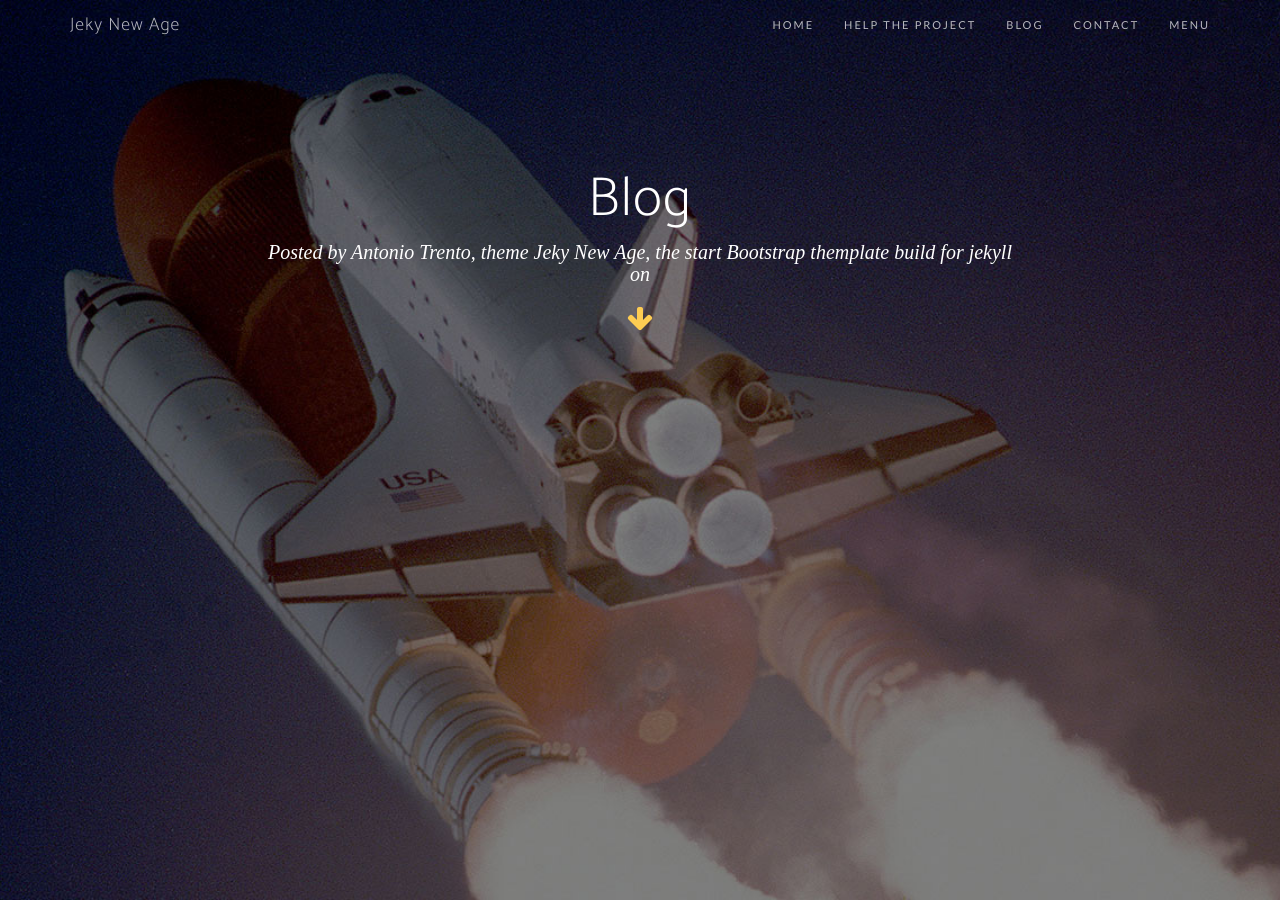
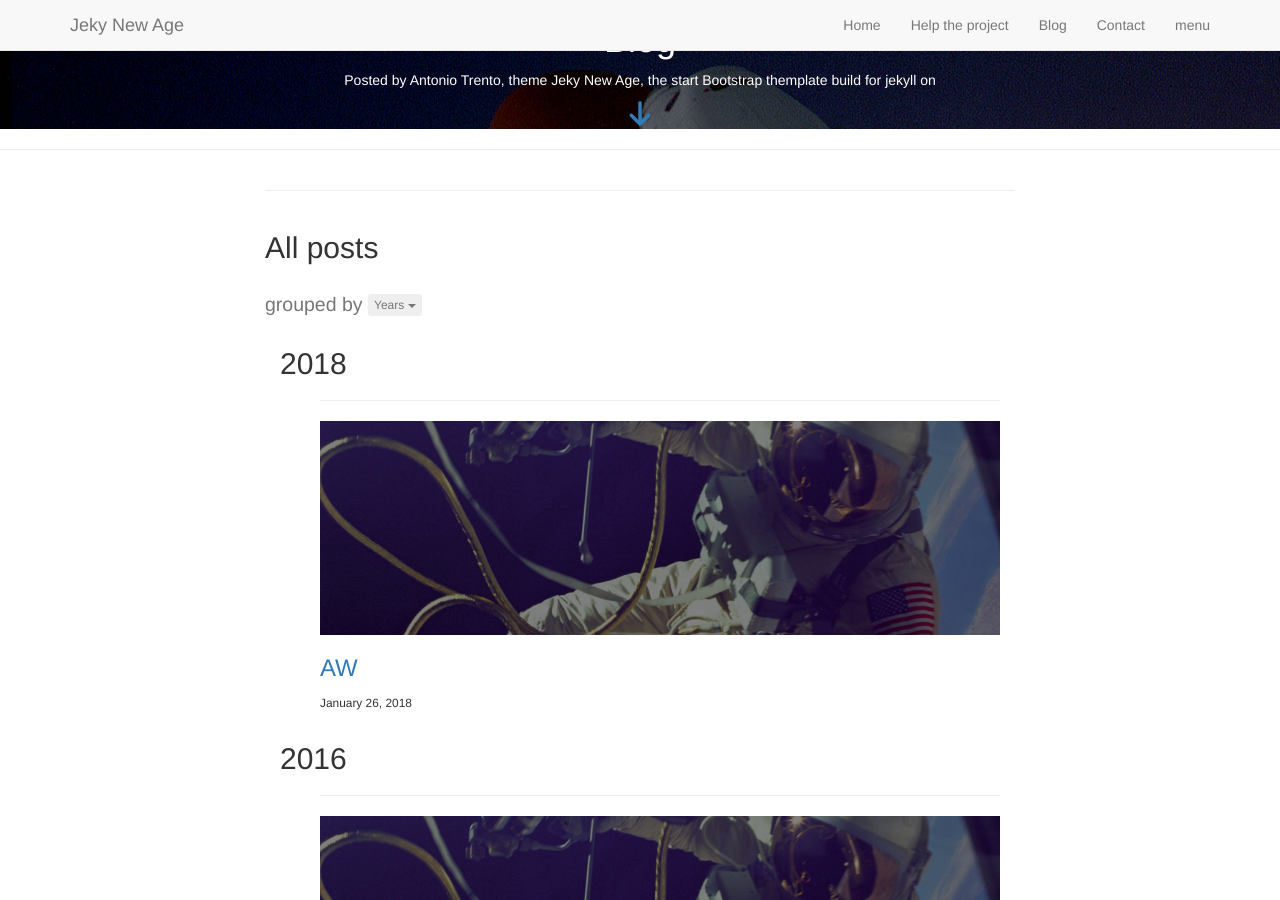
Before and after one commit to iesfg/blogblog, a Jekyll site: the page built from blog.html, in a window 1280 px wide and 900 px high. Built offline with Jekyll 4.4.1, drawn with Linux system fonts in a browser that asks for light colours; nearby versions of some CDN libraries; some web fonts are replaced; library files that are not in the unit come from our copies; comment, search, counter and statistics services are not loaded.

Commit message:
Update head.html

```diff
--- a/_includes/head.html
+++ b/_includes/head.html
@@ -9,7 +9,7 @@
     <title>{% if page.title %}{{ page.title }}{% else %}{{ site.title }}{% endif %}</title>
 
     <!-- Bootstrap Core CSS -->
-    <link rel="stylesheet" href="/vendor/bootstrap/css/bootstrap.min.css" type="text/css">
+    <link rel="stylesheet" href="vendor/bootstrap/css/bootstrap.min.css" type="text/css">
 
     <!-- Custom Fonts -->
     <link href="https://fonts.googleapis.com/css?family=Lato" rel="stylesheet">
@@ -17,14 +17,14 @@
     <link href="https://fonts.googleapis.com/css?family=Muli" rel="stylesheet">
 
     <!-- Plugin CSS -->
-    <link rel="stylesheet" href="/css/animate.min.css" type="text/css">
-    <link rel="stylesheet" href="/vendor/font-awesome/css/font-awesome.min.css">
-    <link rel="stylesheet" href="/vendor/simple-line-icons/css/simple-line-icons.css">
-    <link rel="stylesheet" href="/vendor/device-mockups/device-mockups.min.css">
+    <link rel="stylesheet" href="css/animate.min.css" type="text/css">
+    <link rel="stylesheet" href="vendor/font-awesome/css/font-awesome.min.css">
+    <link rel="stylesheet" href="vendor/simple-line-icons/css/simple-line-icons.css">
+    <link rel="stylesheet" href="vendor/device-mockups/device-mockups.min.css">
 
     <!-- Custom CSS
     <link rel="stylesheet" href="css/main.css" type="text/css"> -->
-    <link href="/css/main.css" rel="stylesheet">
+    <link href="css/main.css" rel="stylesheet">
 
     <!-- HTML5 Shim and Respond.js IE8 support of HTML5 elements and media queries -->
     <!-- WARNING: Respond.js doesn't work if you view the page via file:// -->
```
